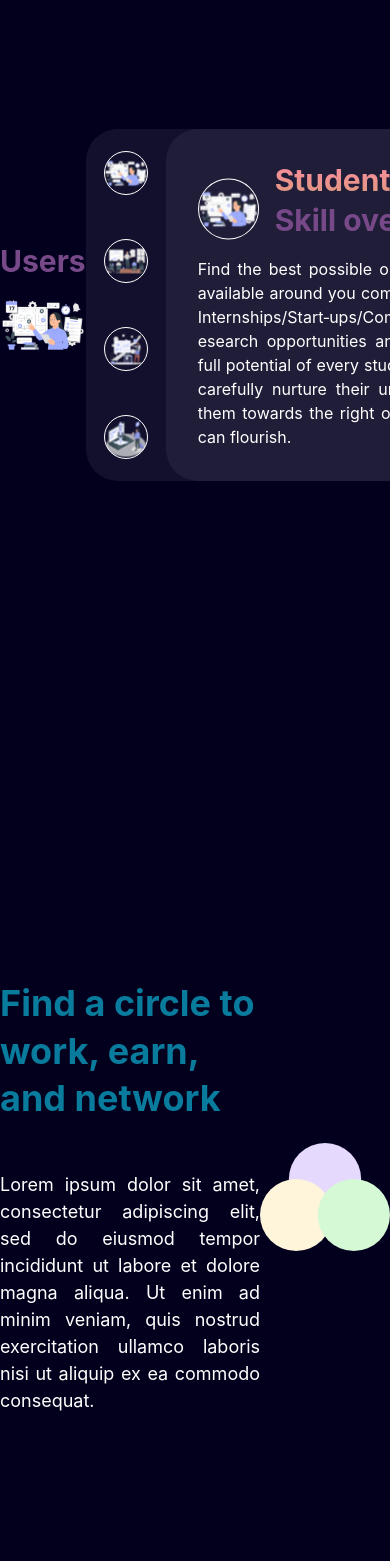
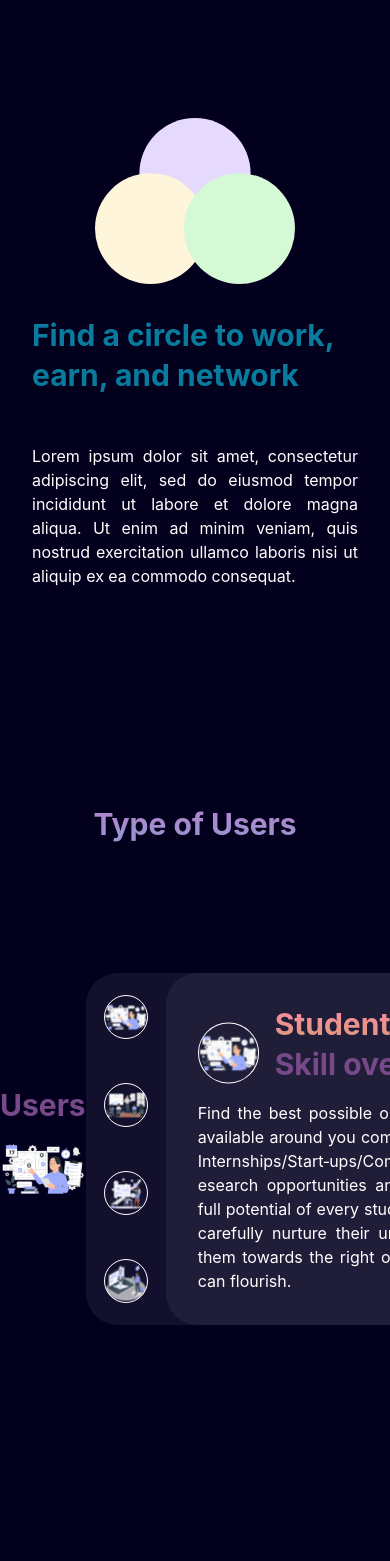
Before and after one commit to The-Opportunties-Portal/top-landing, a Next.js app: page / in a window 390 px wide. Shown: the part 1787-3348 px from the top of the page. Built offline with nearby package versions, Linux system fonts and the light colour scheme.

Commit message:
Make network panel responsive

```diff
--- a/components/index/Network.tsx
+++ b/components/index/Network.tsx
@@ -4,18 +4,36 @@ import React from "react";
 export const Network = () => {
   return (
     <Box h="100vh" pt={"60px"} color="white" bg="rgba(3, 0, 30, 1)">
-      <Flex h="100%" direction={"column"} justify={"center"} align={"center"}>
-        <Flex w="100%" justifyContent={"space-around"}>
-          <Box>
+      <Flex
+        h="100%"
+        direction={"column"}
+        justify={"center"}
+        align={"center"}
+        px={8}
+      >
+        <Flex
+          w="100%"
+          justifyContent={"space-around"}
+          gap={8}
+          direction={{
+            base: "column-reverse",
+            md: "row",
+          }}
+        >
+          <Box alignSelf={"center"}>
             <Heading
               maxW={400}
               mb={12}
               color={"rgba(9, 124, 158, 1)"}
-              fontSize="4xl"
+              fontSize={{ base: "3xl", sm: "4xl" }}
             >
               Find a circle to work, earn, and network
             </Heading>
-            <Text maxW={500} fontSize="large" textAlign={"justify"}>
+            <Text
+              maxW={500}
+              fontSize={{ base: "medium", sm: "large" }}
+              textAlign={"justify"}
+            >
               Lorem ipsum dolor sit amet, consectetur adipiscing elit, sed do
               eiusmod tempor incididunt ut labore et dolore magna aliqua. Ut
               enim ad minim veniam, quis nostrud exercitation ullamco laboris
@@ -24,7 +42,7 @@ export const Network = () => {
           </Box>
           <Box alignSelf={"center"}>
             <Image
-              w={250}
+              w={{ base: "200px", sm: "250px" }}
               src="/images/3-circles.svg"
               alt="3 overlapping circles"
             />
--- a/pages/index.tsx
+++ b/pages/index.tsx
@@ -30,9 +30,9 @@ export default function Home() {
       /> */}
 
       <Opportunities />
-      <Users />
 
       <Network />
+      <Users />
 
       <KnowMore />
 
```
